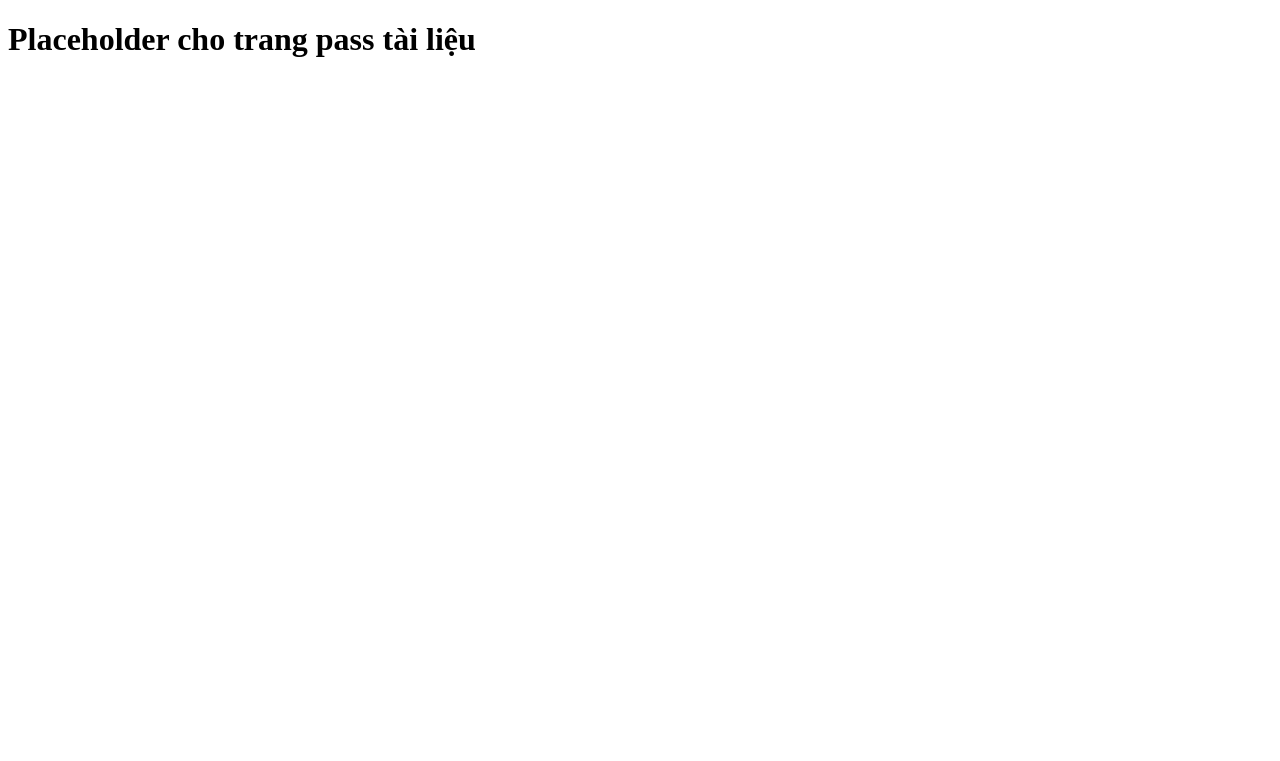
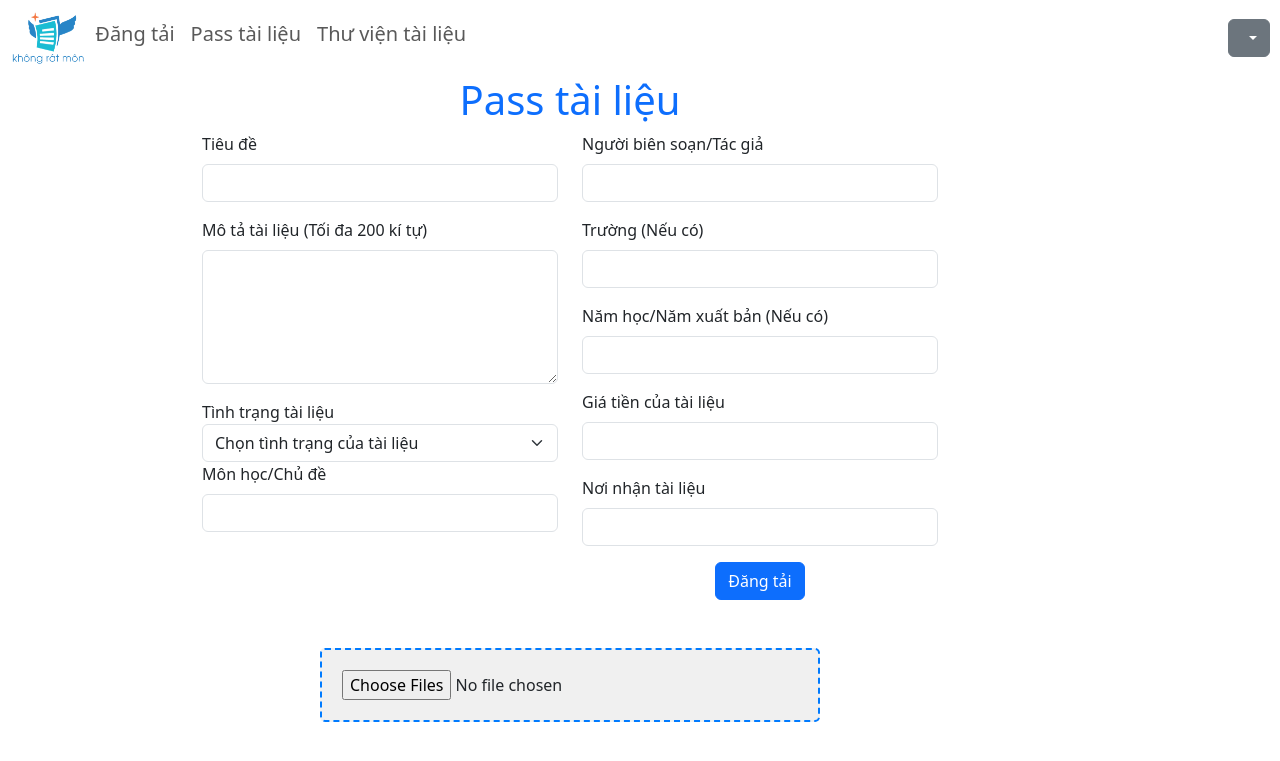
Before and after one commit to lttuem03/krm-sharing, a Python web app: template src/app/views/templates/create_listing.html in a window 1280 px wide. Shown: the top 761 px of the page. Run offline with Jinja, Linux system fonts and the light colour scheme; the template is opened without the code that fills it, so the values that code supplies are empty; some libraries are stand-ins or nearby versions.

Commit message:
html create_listing

```diff
--- a/src/app/views/templates/create_listing.html
+++ b/src/app/views/templates/create_listing.html
@@ -1,10 +1,125 @@
-<!DOCTYPE html>
-<html>
-    <head>
+{% extends "base.html" %}
+{% block title %}Pass tài liệu{% endblock %}
+{% block content %}
 
-    </head>
+<h>
+    <div class="text-center ">
+          <h1 class="text-primary">Pass tài liệu</h1>
+      </div>
+</h>
 
-    <body>
-        <h1>Placeholder cho trang pass tài liệu</h1>
-    </body>
-</html>
+<div class="container">
+  <form method="POST" enctype="multipart/form-data">
+      <div class="row justify-content-center ">
+          <div class="col-md-4">
+              <div class="mb-3">
+                  <label for="document_name" class="form-label">Tiêu đề</label>
+                  <input type="text" class="form-control" id="document_name" name="document_name" placeholder='' required>
+              </div>
+
+              <div class="mb-3">
+                  <label for="document_description" class="form-label">Mô tả tài liệu (Tối đa 200 kí tự)</label>
+                  <textarea class="form-control" id="document_description" name="document_description" rows="5"></textarea>
+              </div>
+
+              <label for="document_type">Tình trạng tài liệu</label>
+              <select class="form-select" aria-label="type-select" id="document_type" name="document_type">
+                  <option selected>Chọn tình trạng của tài liệu</option>
+                  <option value="Mới">Mới (100%)</option>
+                  <option value="Khá mới">Khá mới (80%)</option>
+                  <option value="Bình thường">Bình thường (60%)</option>
+                  <option value="Khá cũ">Khá cũ (50%) </option>
+                  <option value="Cũ">Cũ (40%)</option>
+              </select>
+              <div class="mb-3">
+                <label for="document_subject" class="form-label">Môn học/Chủ đề</label>
+                <input type="text" class="form-control" id="document_subject" name="document_subject" placeholder='' required>
+               </div>
+
+          </div>
+
+          <div class="col-md-4">
+
+              <div class="mb-3">
+                  <label for="document_author" class="form-label">Người biên soạn/Tác giả</label>
+                  <input type="text" class="form-control" id="document_author" name="document_author" placeholder=''>
+              </div>
+
+              <div class="mb-3">
+                  <label for="document_school" class="form-label">Trường (Nếu có)</label>
+                  <input type="text" class="form-control" id="document_school" name="document_school" placeholder=''>
+              </div>
+
+              <div class="mb-3">
+                  <label for="document_year" class="form-label">Năm học/Năm xuất bản (Nếu có)</label>
+                  <input type="text" class="form-control" id="document_year" name="document_year" placeholder=''>
+              </div>
+              <div class="mb-3">
+                <label for="document_amount" class="form-label">Giá tiền của tài liệu</label>
+                <input type="text" class="form-control" id="document_amount" name="document_amount" placeholder=''>
+              </div>
+              <div class="mb-3">
+                <label for="document_place" class="form-label">Nơi nhận tài liệu</label>
+                <input type="text" class="form-control" id="document_place" name="document_place" placeholder=''>
+              </div>
+              <div style="display: grid; place-items: center;">
+                <button type="submit" class="btn btn-primary">Đăng tải</button>
+            </div>
+
+
+
+
+
+          </div>
+        </div>
+  </form>
+
+
+
+
+
+
+</div>
+<div class="container mt-5">
+    <form action="/upload" class="dropzone" id="myDropzone" enctype="multipart/form-data">
+        <!-- Nếu bạn muốn giới hạn số lượng tệp tin tối đa -->
+        <input type="hidden" name="MAX_FILE_SIZE" value="3145728"> <!-- 3 MB -->
+        <div class="fallback">
+            <input name="file" type="file" multiple />
+        </div>
+    </form>
+</div>
+
+
+<!-- Thư viện Bootstrap JS -->
+<script src="https://cdn.jsdelivr.net/npm/bootstrap@5.3.0/dist/js/bootstrap.bundle.min.js"></script>
+<!-- Thư viện Dropzone.js -->
+<script src="https://cdn.jsdelivr.net/npm/dropzone@5.9.2/dist/min/dropzone.min.js"></script>
+
+<script>
+    Dropzone.options.myDropzone = {
+        paramName: "file",
+        maxFiles: 3,
+        acceptedFiles: "image/*",
+        dictDefaultMessage:"Click vào đây để tải lên 3 ảnh của tài liệu",
+        addRemoveLinks: true,
+        init: function () {
+            this.on("complete", function (file) {
+            });
+        }
+    };
+</script>
+<style>
+    #myDropzone {
+        max-width: 500px;
+        margin: 0 auto;
+    }
+    .dropzone {
+        border: 2px dashed #007bff;
+        border-radius: 5px;
+        background-color: #f0f0f0;
+        padding: 20px;
+        margin: 20px 0;
+    }
+</style>
+{% endblock %}
```
